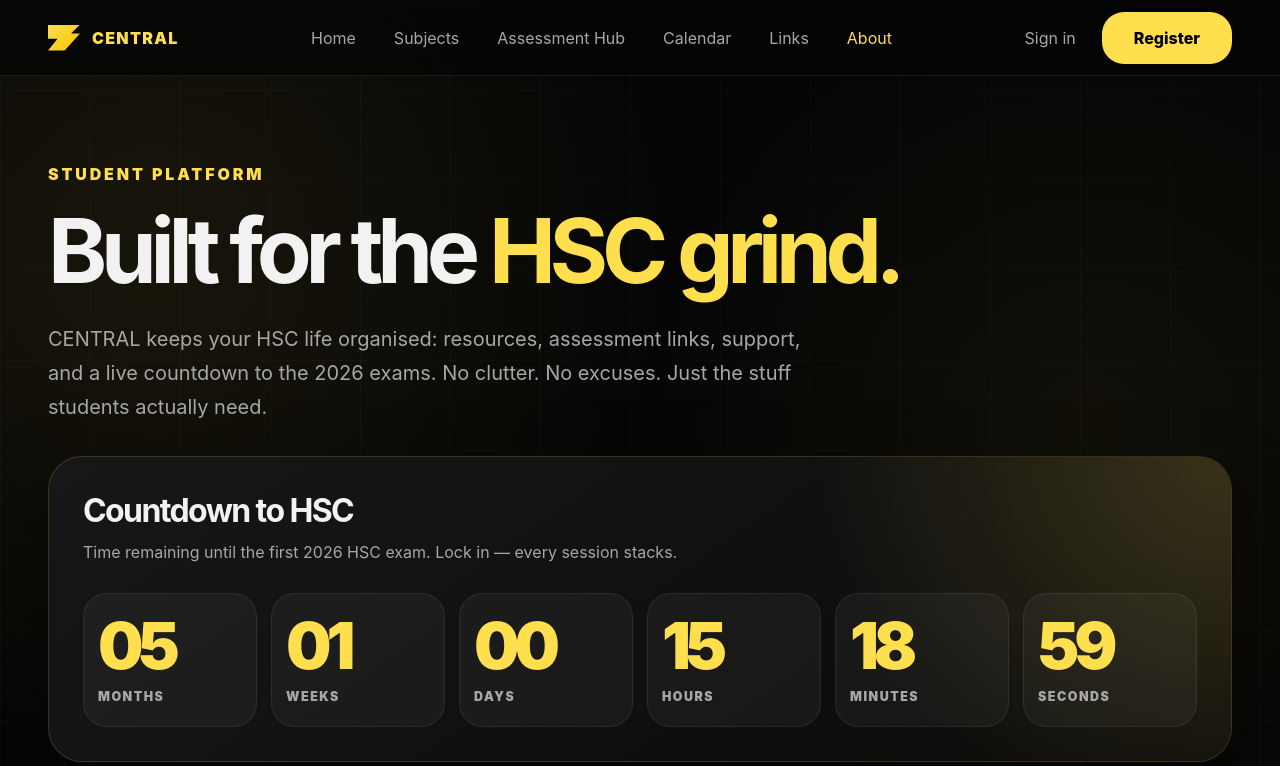
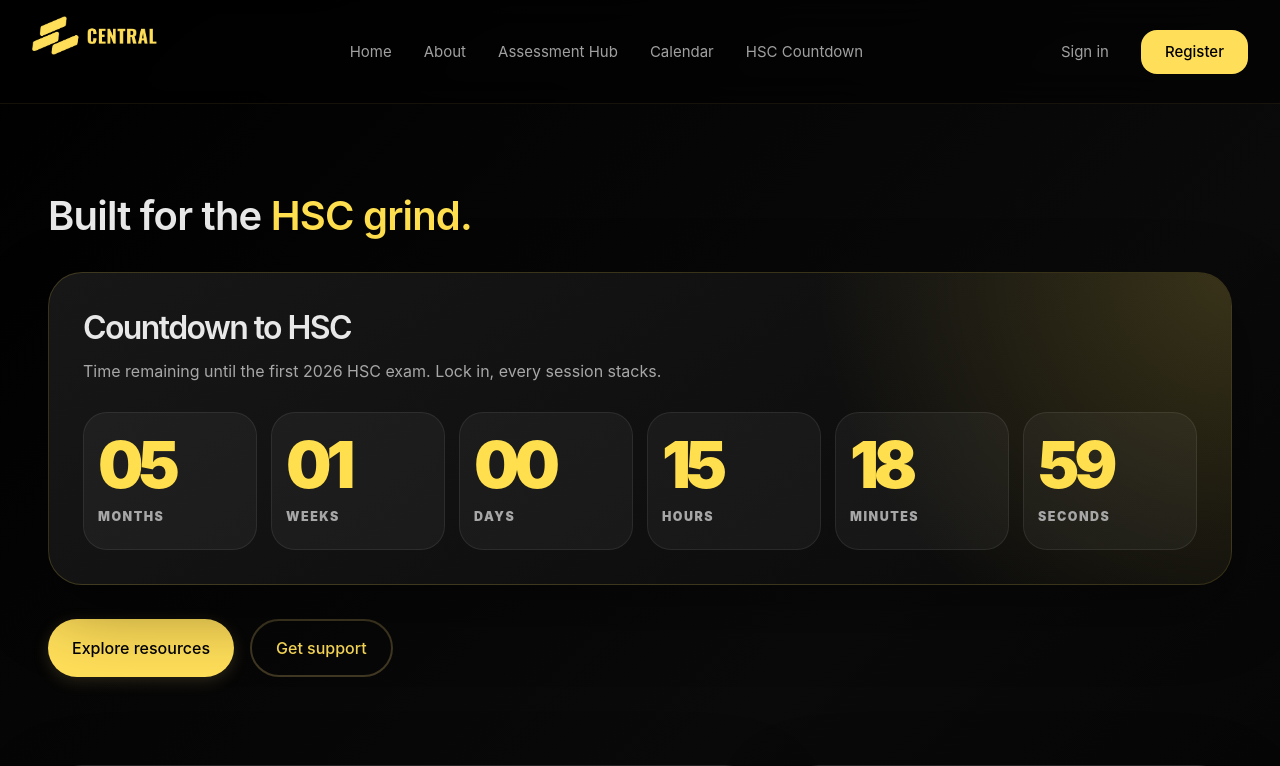
Before and after one commit to sounth-coder/SE12_CENTRAL_SP, a Flask app: page /about in a window 1280 px wide. Shown: the top 766 px of the page. Run offline with Flask 3, Linux system fonts and the light colour scheme.

Commit message:
Fixed routing and cleared dead links, that went nowhere. I've also made a few cosmetic changes to the HSC Countdown feature

```diff
--- a/app.py
+++ b/app.py
@@ -7,7 +7,14 @@ import numpy as np
 from sentence_transformers import SentenceTransformer
 
 
-embed_model = SentenceTransformer("all-MiniLM-L6-v2")
+#Faster loading times -- used to take ~ at least a minute to load. Very concerning.
+embed_model = None
+
+def get_model():
+    global embed_model
+    if embed_model is None:
+        embed_model = SentenceTransformer("all-MiniLM-L6-v2")
+    return embed_model
 
 import os
 from dotenv import load_dotenv
@@ -37,7 +44,7 @@ def search_documents(question, top_k=4):
     conn = sqlite3.connect("knowledge.db")
     cur = conn.cursor()
 
-    q_emb = embed_model.encode(question)
+    q_emb = get_model().encode(question)
 
     cur.execute("SELECT filename, content, embedding FROM documents")
     rows = cur.fetchall()
@@ -357,7 +364,7 @@ Student Question:
         return jsonify(error=str(e)), 500
 
 
-### Student Identification Bar-Code Generator
+### STUDENT BAR_CODE GENERATOR
 @app.route("/barcode/<student_id>")
 def barcode(student_id):
     buffer = io.BytesIO()
@@ -376,7 +383,7 @@ def barcode(student_id):
     return Response(svg, mimetype="image/svg+xml")
 
 if __name__ == '__main__':
-    app.run(debug=True, host='0.0.0.0', port=5000)
+    app.run(debug=True, use_reloader=False, host='0.0.0.0', port=5000)
 
 
 
--- a/templates/about.html
+++ b/templates/about.html
@@ -4,44 +4,52 @@
   <meta charset="UTF-8" />
   <meta name="viewport" content="width=device-width, initial-scale=1.0" />
   <link rel="stylesheet" href="{{ url_for('static', filename='styles/about.css') }}">
-  <title>About | CENTRAL</title>
+  <title>HSC Countdown</title>
+  <link rel="stylesheet" href="{{ url_for('static', filename='styles/global.css') }}">
+  <link rel="stylesheet" href="{{ url_for('static', filename='styles/index.css') }}">
 </head>
 
 <body>
-  <header class="navbar">
-    <a href="home.html" class="brand">
-      <div class="brand-mark"></div>
-      CENTRAL
-    </a>
+  <header class="header">
+      <div class="container-wide">
+          <div class="header-content">
+              <!-- LOGO SECTION -->
+              <div class="logo-section">
+                  <img
+                      src="{{ url_for('static', filename='assets/images/GirraExc/company_logo.png') }}"
+                      alt="CENTRAL Logo"
+                      class="sidebar-logo-img"
+                  />
+              </div>
 
-    <nav class="nav-links">
-      <a href="home.html">Home</a>
-      <a href="subjects.html">Subjects</a>
-      <a href="assessment.html">Assessment Hub</a>
-      <a href="calendar.html">Calendar</a>
-      <a href="links.html">Links</a>
-      <a href="about.html" class="active">About</a>
-    </nav>
 
-    <div class="auth">
-      <a href="signin.html">Sign in</a>
-      <a href="register.html" class="register">Register</a>
-    </div>
+              <!-- NAV BAR -->
+              <nav class="nav-links">
+                  <a href="/">Home</a>
+                  <a href="/">About</a>
+                  <a href="https://girraween-h.schools.nsw.gov.au/learning-and-support/assessments">Assessment Hub</a>
+                  <a href="https://girraween-h.sentral.com.au/s-Qedxel/webcal/calendar/4">Calendar</a>
+                  <a href="/about">HSC Countdown</a>
+              </nav>
+
+              <!-- AUTH BUTTONS -->
+              <div class="auth-buttons">
+                  <a href="/login" class="btn-text">Sign in</a>
+                  <a href="/login" class="btn-register">Register</a>
+              </div>
+          </div>
+      </div>
   </header>
 
   <main>
     <section class="hero">
       <div>
-        <p class="kicker">Student platform</p>
         <h1>Built for the <span>HSC grind.</span></h1>
-        <p class="hero-copy">
-          CENTRAL keeps your HSC life organised: resources, assessment links, support, and a live countdown to the 2026 exams. No clutter. No excuses. Just the stuff students actually need.
-        </p>
 
         <!-- COUNTDOWN NOW UNDER TEXT -->
         <section class="countdown-card" aria-label="HSC countdown" style="margin-top:32px;">
           <h2>Countdown to HSC</h2>
-          <p>Time remaining until the first 2026 HSC exam. Lock in — every session stacks.</p>
+          <p>Time remaining until the first 2026 HSC exam. Lock in, every session stacks.</p>
 
           <div class="timer horizontal">
             <div class="time-box">
--- a/templates/index.html
+++ b/templates/index.html
@@ -29,10 +29,10 @@
                 <!-- NAV BAR -->
                 <nav class="nav-links">
                     <a href="#home">Home</a>
-                    <a href="#subjects">Subjects</a>
+                    <a href="#subjects">About</a>
                     <a href="https://girraween-h.schools.nsw.gov.au/learning-and-support/assessments">Assessment Hub</a>
                     <a href="https://girraween-h.sentral.com.au/s-Qedxel/webcal/calendar/4">Calendar</a>
-                    <a href="/about">Links</a>
+                    <a href="/about">HSC Countdown</a>
                 </nav>
 
                 <!-- AUTH BUTTONS -->
@@ -62,7 +62,7 @@
 
                         <div class="hero-actions">
                             <a href="/login" class="btn-primary btn-large">Get Started</a>
-                            <button class="btn-secondary btn-large">Explore portal features</button>
+                            <a href="/about" class="btn-secondary btn-large">HSC Countdown!</a>
                         </div>
 
                         <!-- FIND ICONS -->
```
Also changed, not shown: test.py (+2 -7 lines).
